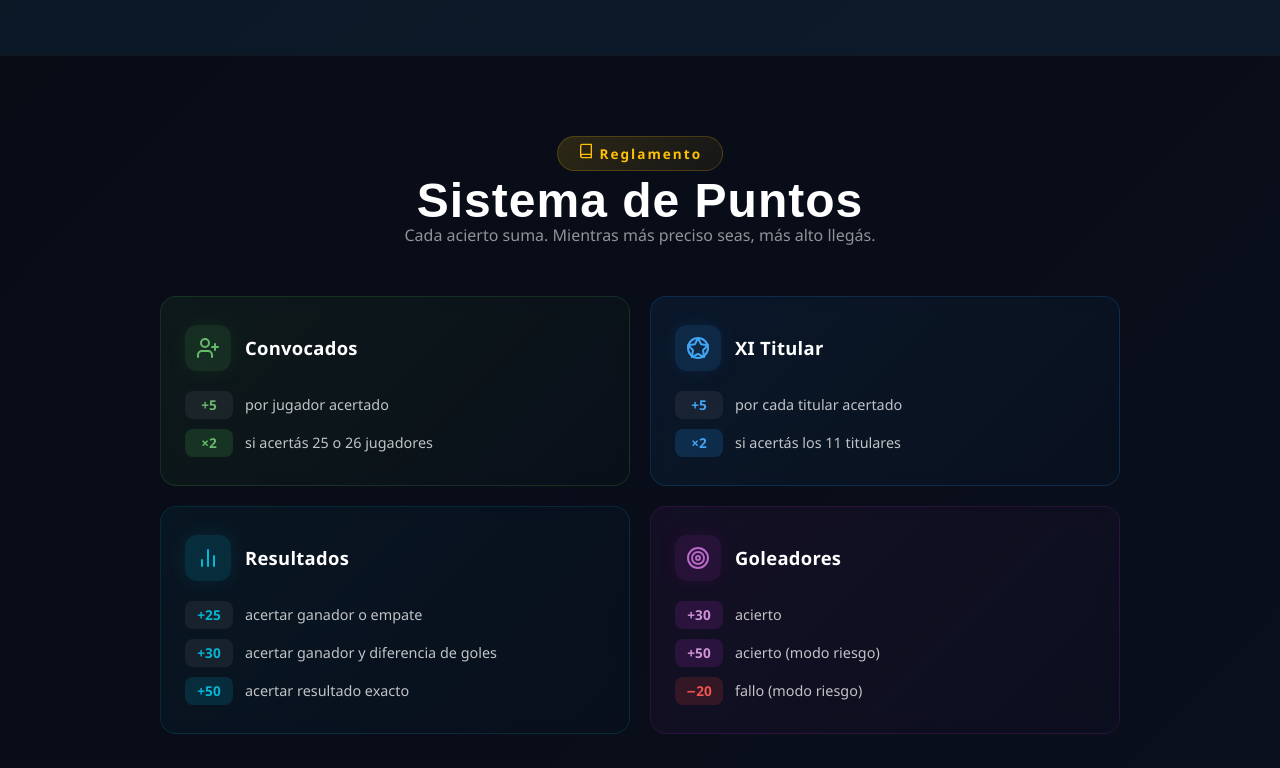
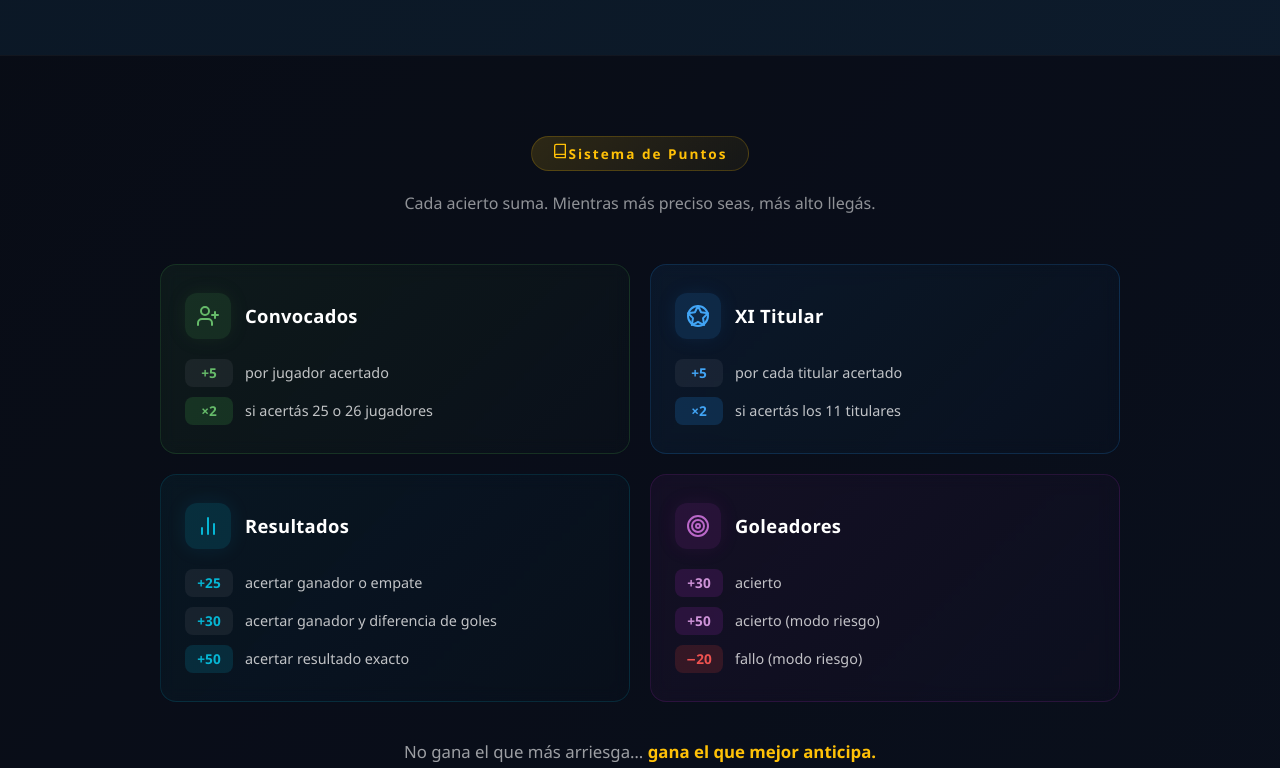
Before and after one commit to alfreacosta/mundial-2026, an Angular app in the folder Frontend/: page /register in a window 1280 px wide. Shown: the part 1760-2528 px from the top of the page. Built offline with nearby package versions, Linux system fonts and the light colour scheme; some icons are missing.

Commit message:
REgistro

```diff
--- a/Frontend/src/app/features/auth/register/register.component.html
+++ b/Frontend/src/app/features/auth/register/register.component.html
@@ -90,8 +90,7 @@
   <section class="scoring-section" id="puntajes">
     <div class="scoring-container">
       <div class="scoring-header">
-        <span class="scoring-badge"><svg width="16" height="16" viewBox="0 0 24 24" fill="none" stroke="currentColor" stroke-width="2" stroke-linecap="round" stroke-linejoin="round"><path d="M4 19.5A2.5 2.5 0 0 1 6.5 17H20"/><path d="M6.5 2H20v20H6.5A2.5 2.5 0 0 1 4 19.5v-15A2.5 2.5 0 0 1 6.5 2z"/></svg> Reglamento</span>
-        <h2 class="scoring-title">Sistema de Puntos</h2>
+        <span class="scoring-badge"><svg width="16" height="16" viewBox="0 0 24 24" fill="none" stroke="currentColor" stroke-width="2" stroke-linecap="round" stroke-linejoin="round"><path d="M4 19.5A2.5 2.5 0 0 1 6.5 17H20"/><path d="M6.5 2H20v20H6.5A2.5 2.5 0 0 1 4 19.5v-15A2.5 2.5 0 0 1 6.5 2z"/></svg>Sistema de Puntos</span>
         <p class="scoring-subtitle">Cada acierto suma. Mientras más preciso seas, más alto llegás.</p>
       </div>
 
```
